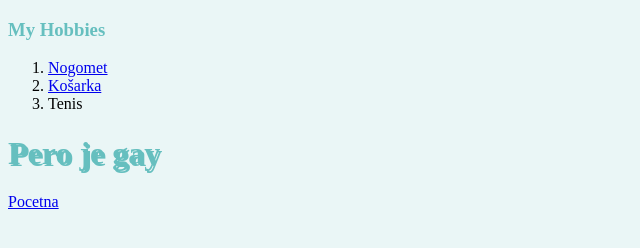
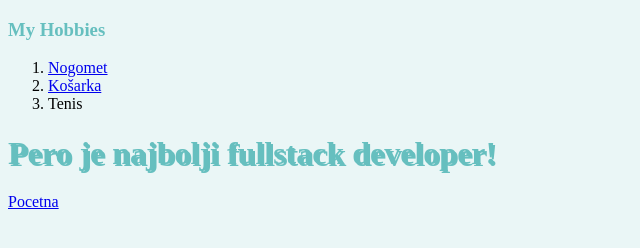
Before and after one commit to Ivek88/cv, a plain HTML site: page hobbies.html in a window 1280 px wide. Shown: the whole page, without its empty margins (0-640 px from the left). Drawn offline with Linux system fonts and the light colour scheme; files that its build step writes are made by us from their sources.

Commit message:
Update hobbies.html

```diff
--- a/hobbies.html
+++ b/hobbies.html
@@ -19,7 +19,7 @@
       <li><a href="https://www.nba.com/">Košarka</a></li>
       <li>Tenis</li>
     </ol>
-    <h1>Pero je gay</h1>
+    <h1>Pero je najbolji fullstack developer!</h1>
   </body>
   <a href="index.html">Pocetna</a>
 </html>
```
